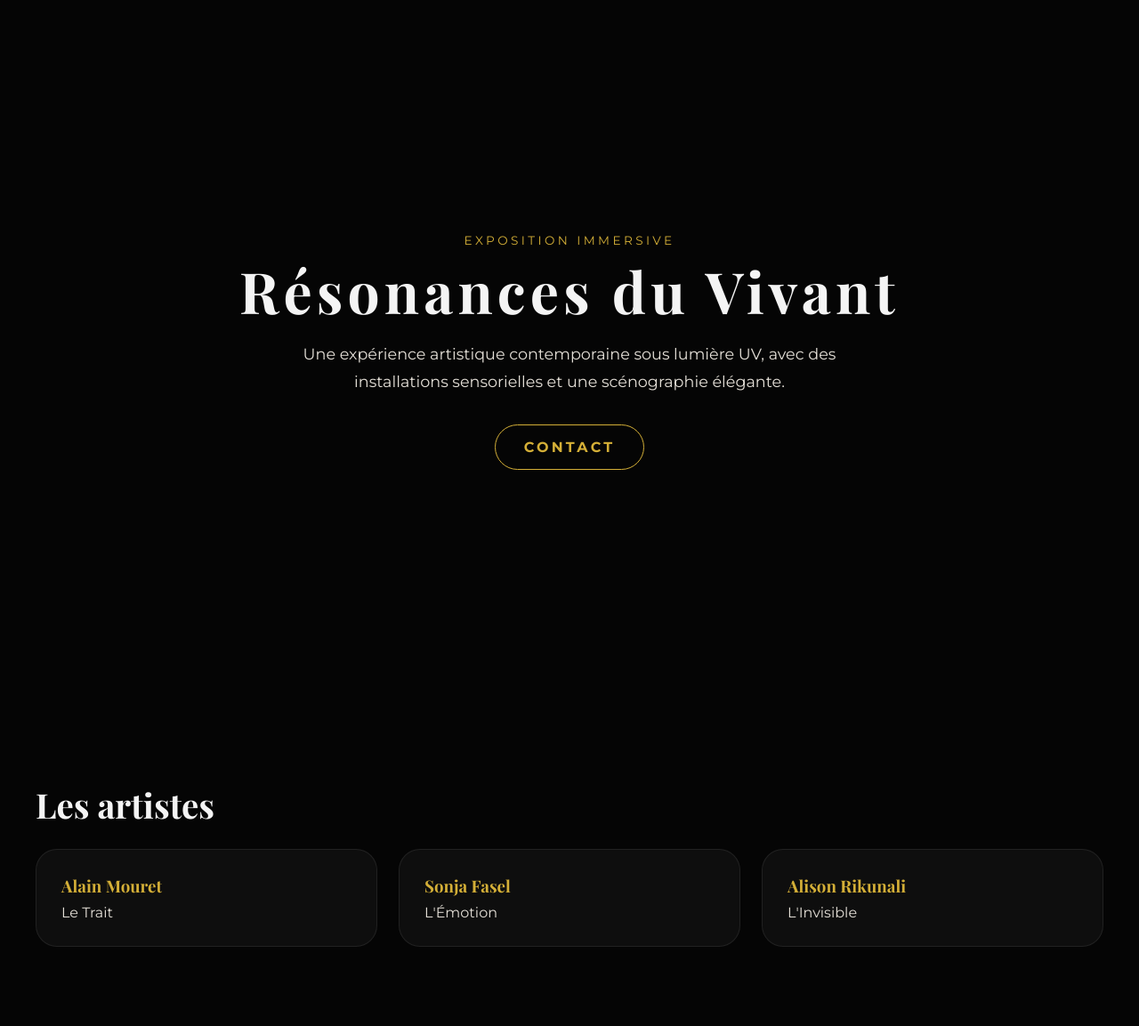
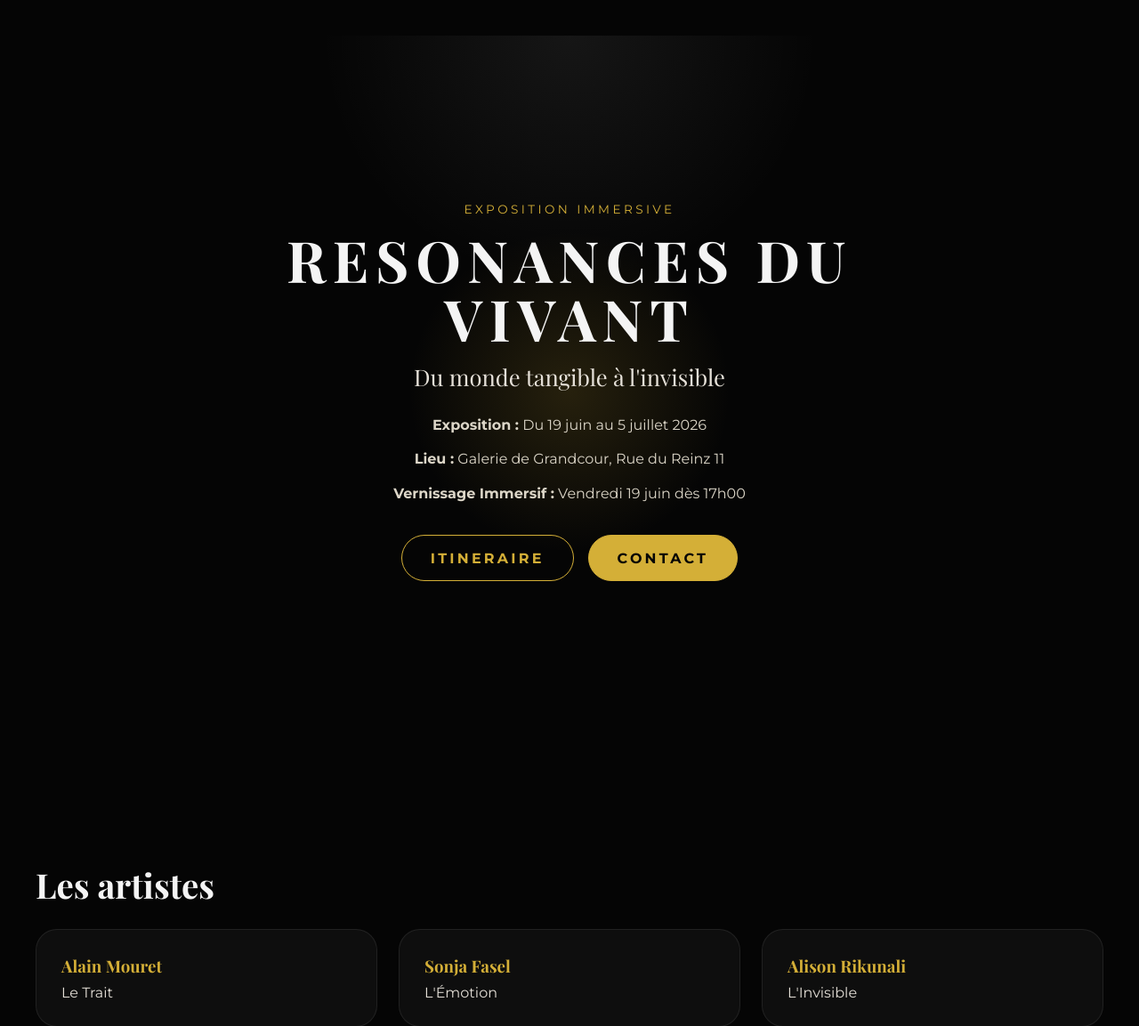
Before and after one commit to SwissEliteVan/resonances-du-vivant, a PHP site: page / in a window 1280 px wide. Shown: the part 73-1226 px from the top of the page at 89% size. Run offline with PHP 8.4, Linux system fonts and the light colour scheme.

Commit message:
Description de ce que tu viens de changer (ex: ajout logo)

```diff
--- a/assets/css/style.css
+++ b/assets/css/style.css
@@ -70,12 +70,14 @@ a {
     display: flex;
     align-items: center;
     justify-content: center;
-    min-height: calc(100vh - 90px);
+    min-height: 100vh;
     text-align: center;
+    background: radial-gradient(circle at center, rgba(212, 175, 55, 0.16), transparent 25%), radial-gradient(circle at top, rgba(244, 244, 244, 0.07), transparent 28%), #050505;
 }
 
 .hero-copy {
-    max-width: 760px;
+    max-width: 780px;
+    padding: 0 1rem;
 }
 
 .eyebrow {
@@ -89,17 +91,34 @@ a {
 h1 {
     margin: 0;
     font-family: "Playfair Display", serif;
-    font-size: clamp(3rem, 5vw, 4.5rem);
+    font-size: clamp(3rem, 5vw, 5.5rem);
     line-height: 1.02;
-    letter-spacing: 0.08em;
+    letter-spacing: 0.12em;
 }
 
-.hero-text {
+.hero-subtitle {
+    margin: 1rem auto 1.5rem;
+    font-family: "Playfair Display", serif;
+    font-size: clamp(1.25rem, 2vw, 1.75rem);
+    color: #e5e0d8;
+}
+
+.hero-details {
     margin: 1.5rem auto 2rem;
-    max-width: 620px;
-    font-size: 1.1rem;
-    line-height: 1.75;
-    color: #e5e0d8;
+    max-width: 640px;
+    line-height: 1.8;
+    color: #dcd6c8;
+}
+
+.hero-details p {
+    margin: 0.6rem 0;
+}
+
+.hero-actions {
+    display: flex;
+    justify-content: center;
+    flex-wrap: wrap;
+    gap: 1rem;
 }
 
 .button {
@@ -107,13 +126,38 @@ h1 {
     align-items: center;
     justify-content: center;
     padding: 0.95rem 2rem;
-    border: 1px solid #d4af37;
     border-radius: 999px;
-    color: #d4af37;
     text-transform: uppercase;
     letter-spacing: 0.2em;
     font-weight: 700;
-    transition: background 0.3s ease, color 0.3s ease;
+    transition: background 0.3s ease, color 0.3s ease, transform 0.3s ease;
+}
+
+.button:hover,
+.button:focus-visible {
+    transform: translateY(-2px);
+}
+
+.button-outline {
+    border: 1px solid #d4af37;
+    color: #d4af37;
+    background: transparent;
+}
+
+.button-outline:hover,
+.button-outline:focus-visible {
+    background: rgba(212, 175, 55, 0.12);
+}
+
+.button-solid {
+    border: 1px solid #d4af37;
+    background: #d4af37;
+    color: #050505;
+}
+
+.button-solid:hover,
+.button-solid:focus-visible {
+    background: #b88f2e;
 }
 
 .button:hover,
--- a/index.php
+++ b/index.php
@@ -16,9 +16,17 @@
         <section class="hero" aria-labelledby="hero-title">
             <div class="hero-copy">
                 <p class="eyebrow">Exposition immersive</p>
-                <h1 id="hero-title">Résonances du Vivant</h1>
-                <p class="hero-text">Une expérience artistique contemporaine sous lumière UV, avec des installations sensorielles et une scénographie élégante.</p>
-                <a class="button" href="#contact">Contact</a>
+                <h1 id="hero-title">RESONANCES DU VIVANT</h1>
+                <p class="hero-subtitle">Du monde tangible à l'invisible</p>
+                <div class="hero-details">
+                    <p><strong>Exposition :</strong> Du 19 juin au 5 juillet 2026</p>
+                    <p><strong>Lieu :</strong> Galerie de Grandcour, Rue du Reinz 11</p>
+                    <p><strong>Vernissage Immersif :</strong> Vendredi 19 juin dès 17h00</p>
+                </div>
+                <div class="hero-actions">
+                    <a class="button button-outline" href="https://www.google.com/maps/search/?api=1&query=Galerie+de+Grandcour+Rue+du+Reinz+11" target="_blank" rel="noopener">Itineraire</a>
+                    <a class="button button-solid" href="mailto:contact@resonancesduvivant.ch">Contact</a>
+                </div>
             </div>
         </section>
 
```
